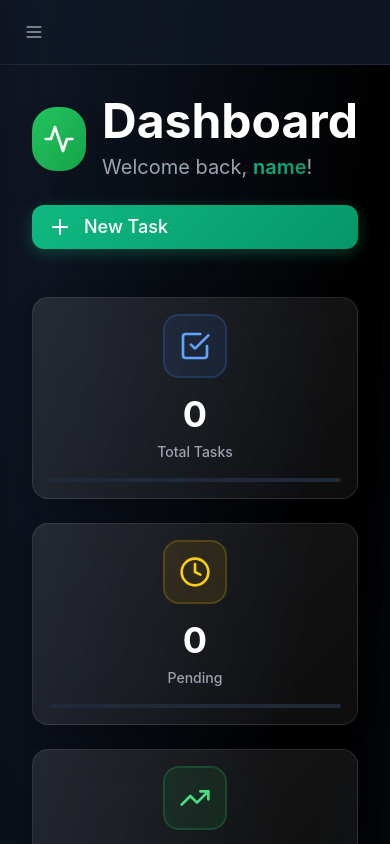
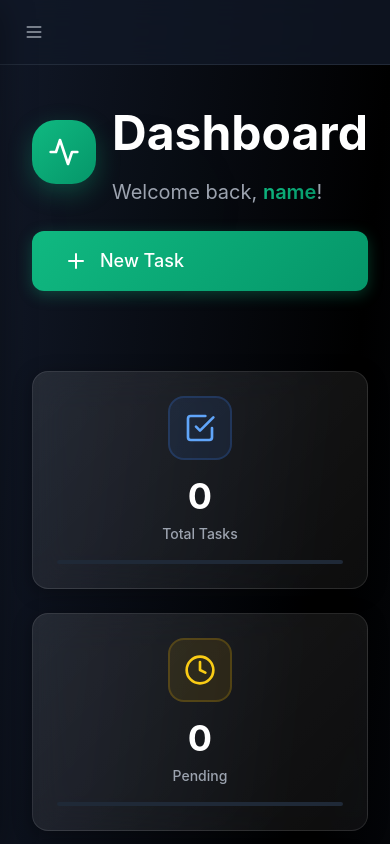
Before and after one commit to yashkumarsingh-dev/taskmanagment, a React (Create React App) app in the folder frontend/: page /dashboard in a window 390 px wide. Shown: the top 844 px of the page. Built offline with nearby package versions, Linux system fonts and the light colour scheme; sample sign-in values are in the browser's storage; the HTML template or start-up script is replaced by a standard one.

Commit message:
Fix dashboard layout with custom CSS grid system and responsive design

```diff
--- a/frontend/src/index.css
+++ b/frontend/src/index.css
@@ -16,9 +16,18 @@
   --border-glass: rgba(255, 255, 255, 0.1);
   --shadow-glass: 0 8px 32px 0 rgba(0, 0, 0, 0.37);
   --shadow-card: 0 4px 20px rgba(0, 0, 0, 0.3);
-  --gradient-primary: linear-gradient(135deg, #0a0a0a 0%, #111111 50%, #0a0a0a 100%);
+  --gradient-primary: linear-gradient(
+    135deg,
+    #0a0a0a 0%,
+    #111111 50%,
+    #0a0a0a 100%
+  );
   --gradient-accent: linear-gradient(135deg, #10b981 0%, #059669 100%);
-  --gradient-glass: linear-gradient(135deg, rgba(255, 255, 255, 0.1) 0%, rgba(255, 255, 255, 0.05) 100%);
+  --gradient-glass: linear-gradient(
+    135deg,
+    rgba(255, 255, 255, 0.1) 0%,
+    rgba(255, 255, 255, 0.05) 100%
+  );
 }
 
 /* Base Styles */
@@ -42,26 +51,46 @@ body {
 
 /* Animated Background */
 body::before {
-  content: '';
+  content: "";
   position: fixed;
   top: 0;
   left: 0;
   width: 100%;
   height: 100%;
-  background:
-    radial-gradient(circle at 20% 80%, rgba(16, 185, 129, 0.1) 0%, transparent 50%),
-    radial-gradient(circle at 80% 20%, rgba(59, 130, 246, 0.1) 0%, transparent 50%),
-    radial-gradient(circle at 40% 40%, rgba(139, 92, 246, 0.05) 0%, transparent 50%);
+  background: radial-gradient(
+      circle at 20% 80%,
+      rgba(16, 185, 129, 0.1) 0%,
+      transparent 50%
+    ),
+    radial-gradient(
+      circle at 80% 20%,
+      rgba(59, 130, 246, 0.1) 0%,
+      transparent 50%
+    ),
+    radial-gradient(
+      circle at 40% 40%,
+      rgba(139, 92, 246, 0.05) 0%,
+      transparent 50%
+    );
   pointer-events: none;
   z-index: -1;
   animation: backgroundShift 20s ease-in-out infinite;
 }
 
 @keyframes backgroundShift {
-  0%, 100% { transform: translate(0, 0) scale(1); }
-  25% { transform: translate(-10px, -10px) scale(1.05); }
-  50% { transform: translate(10px, -5px) scale(1.02); }
-  75% { transform: translate(-5px, 10px) scale(1.03); }
+  0%,
+  100% {
+    transform: translate(0, 0) scale(1);
+  }
+  25% {
+    transform: translate(-10px, -10px) scale(1.05);
+  }
+  50% {
+    transform: translate(10px, -5px) scale(1.02);
+  }
+  75% {
+    transform: translate(-5px, 10px) scale(1.03);
+  }
 }
 
 /* Glassmorphism Components */
@@ -76,13 +105,18 @@ body::before {
 }
 
 .glass::before {
-  content: '';
+  content: "";
   position: absolute;
   top: 0;
   left: -100%;
   width: 100%;
   height: 100%;
-  background: linear-gradient(90deg, transparent, rgba(255, 255, 255, 0.1), transparent);
+  background: linear-gradient(
+    90deg,
+    transparent,
+    rgba(255, 255, 255, 0.1),
+    transparent
+  );
   transition: left 0.5s;
 }
 
@@ -148,7 +182,8 @@ body::before {
 }
 
 @keyframes pulse {
-  0%, 100% {
+  0%,
+  100% {
     opacity: 1;
     transform: scale(1);
   }
@@ -168,7 +203,8 @@ body::before {
 }
 
 @keyframes float {
-  0%, 100% {
+  0%,
+  100% {
     transform: translateY(0px);
   }
   50% {
@@ -214,13 +250,18 @@ body::before {
 }
 
 .btn-primary::before {
-  content: '';
+  content: "";
   position: absolute;
   top: 0;
   left: -100%;
   width: 100%;
   height: 100%;
-  background: linear-gradient(90deg, transparent, rgba(255, 255, 255, 0.2), transparent);
+  background: linear-gradient(
+    90deg,
+    transparent,
+    rgba(255, 255, 255, 0.2),
+    transparent
+  );
   transition: left 0.5s;
 }
 
@@ -267,13 +308,18 @@ body::before {
 }
 
 .card::before {
-  content: '';
+  content: "";
   position: absolute;
   top: 0;
   left: 0;
   right: 0;
   height: 1px;
-  background: linear-gradient(90deg, transparent, rgba(16, 185, 129, 0.5), transparent);
+  background: linear-gradient(
+    90deg,
+    transparent,
+    rgba(16, 185, 129, 0.5),
+    transparent
+  );
   opacity: 0;
   transition: opacity 0.3s;
 }
@@ -325,13 +371,18 @@ body::before {
 }
 
 .sidebar::before {
-  content: '';
+  content: "";
   position: absolute;
   top: 0;
   right: 0;
   width: 1px;
   height: 100%;
-  background: linear-gradient(180deg, transparent, rgba(16, 185, 129, 0.3), transparent);
+  background: linear-gradient(
+    180deg,
+    transparent,
+    rgba(16, 185, 129, 0.3),
+    transparent
+  );
 }
 
 .sidebar-item {
@@ -343,13 +394,18 @@ body::before {
 }
 
 .sidebar-item::before {
-  content: '';
+  content: "";
   position: absolute;
   top: 0;
   left: -100%;
   width: 100%;
   height: 100%;
-  background: linear-gradient(90deg, transparent, rgba(16, 185, 129, 0.1), transparent);
+  background: linear-gradient(
+    90deg,
+    transparent,
+    rgba(16, 185, 129, 0.1),
+    transparent
+  );
   transition: left 0.3s;
 }
 
@@ -500,7 +556,7 @@ body::before {
 .border-gradient {
   border: 1px solid transparent;
   background: linear-gradient(var(--bg-glass), var(--bg-glass)) padding-box,
-              var(--gradient-accent) border-box;
+    var(--gradient-accent) border-box;
 }
 
 /* Enhanced hover effects for interactive elements */
@@ -527,3 +583,204 @@ body::before {
 .floating-slow {
   animation: float 8s ease-in-out infinite;
 }
+
+/* Custom Grid Layout Classes */
+.max-w-7xl {
+  max-width: 80rem;
+}
+
+/* Enhanced Layout Classes */
+.dashboard-container {
+  display: grid;
+  grid-template-columns: 1fr;
+  gap: 2rem;
+  padding: 2rem;
+  max-width: 80rem;
+  margin: 0 auto;
+}
+
+@media (min-width: 1280px) {
+  .dashboard-container {
+    grid-template-columns: 2fr 1fr;
+    gap: 2rem;
+  }
+}
+
+/* Stats Grid */
+.stats-grid {
+  display: grid;
+  grid-template-columns: repeat(auto-fit, minmax(200px, 1fr));
+  gap: 1.5rem;
+  margin-bottom: 2rem;
+}
+
+@media (min-width: 640px) {
+  .stats-grid {
+    grid-template-columns: repeat(2, 1fr);
+  }
+}
+
+@media (min-width: 1024px) {
+  .stats-grid {
+    grid-template-columns: repeat(3, 1fr);
+  }
+}
+
+@media (min-width: 1280px) {
+  .stats-grid {
+    grid-template-columns: repeat(6, 1fr);
+  }
+}
+
+/* Main Content Grid */
+.main-content-grid {
+  display: grid;
+  grid-template-columns: 1fr;
+  gap: 2rem;
+}
+
+@media (min-width: 1280px) {
+  .main-content-grid {
+    grid-template-columns: 2fr 1fr;
+    gap: 2rem;
+  }
+}
+
+/* Enhanced Card Variations */
+.card-stats {
+  @apply rounded-2xl p-6 transition-all duration-500 ease-in-out;
+  background: var(--gradient-glass);
+  backdrop-filter: blur(20px);
+  border: 1px solid var(--border-glass);
+  box-shadow: var(--shadow-card);
+  position: relative;
+  overflow: hidden;
+  display: flex;
+  flex-direction: column;
+  align-items: center;
+  text-align: center;
+  gap: 1rem;
+}
+
+.card-main {
+  @apply rounded-2xl p-8 transition-all duration-500 ease-in-out;
+  background: var(--gradient-glass);
+  backdrop-filter: blur(20px);
+  border: 1px solid var(--border-glass);
+  box-shadow: var(--shadow-card);
+  position: relative;
+  overflow: hidden;
+  height: 100%;
+}
+
+.card-sidebar {
+  @apply rounded-2xl p-6 transition-all duration-500 ease-in-out;
+  background: var(--gradient-glass);
+  backdrop-filter: blur(20px);
+  border: 1px solid var(--border-glass);
+  box-shadow: var(--shadow-card);
+  position: relative;
+  overflow: hidden;
+}
+
+/* Enhanced Header Styles */
+.dashboard-header {
+  display: flex;
+  flex-direction: column;
+  gap: 1.5rem;
+  margin-bottom: 3rem;
+}
+
+@media (min-width: 1024px) {
+  .dashboard-header {
+    flex-direction: row;
+    align-items: center;
+    justify-content: space-between;
+  }
+}
+
+.header-content {
+  display: flex;
+  align-items: center;
+  gap: 1rem;
+}
+
+.header-icon {
+  width: 4rem;
+  height: 4rem;
+  border-radius: 1.5rem;
+  background: linear-gradient(135deg, #10b981 0%, #059669 100%);
+  display: flex;
+  align-items: center;
+  justify-content: center;
+  box-shadow: 0 8px 25px rgba(16, 185, 129, 0.3);
+}
+
+.header-text h1 {
+  font-size: 3rem;
+  font-weight: 700;
+  color: white;
+  margin-bottom: 0.5rem;
+}
+
+.header-text p {
+  font-size: 1.25rem;
+  color: #9ca3af;
+}
+
+/* Enhanced Button Variations */
+.btn-large {
+  @apply px-8 py-4 text-lg font-medium transition-all duration-300 ease-in-out;
+  background: var(--gradient-accent);
+  color: white;
+  box-shadow: 0 4px 15px rgba(16, 185, 129, 0.3);
+  border: none;
+  position: relative;
+  overflow: hidden;
+  transform: translateZ(0);
+  border-radius: 0.75rem;
+}
+
+.btn-large:hover {
+  transform: translateY(-3px) scale(1.02);
+  box-shadow: 0 12px 30px rgba(16, 185, 129, 0.4);
+  background: linear-gradient(135deg, #059669 0%, #10b981 100%);
+}
+
+/* Enhanced Empty State */
+.empty-state {
+  text-align: center;
+  padding: 5rem 2rem;
+}
+
+.empty-state-icon {
+  width: 8rem;
+  height: 8rem;
+  margin: 0 auto 2rem;
+  border-radius: 1.5rem;
+  background: linear-gradient(
+    135deg,
+    rgba(31, 41, 55, 0.5) 0%,
+    rgba(55, 65, 81, 0.5) 100%
+  );
+  display: flex;
+  align-items: center;
+  justify-content: center;
+  animation: float 6s ease-in-out infinite;
+}
+
+.empty-state h3 {
+  font-size: 1.5rem;
+  font-weight: 600;
+  color: #d1d5db;
+  margin-bottom: 1rem;
+}
+
+.empty-state p {
+  font-size: 1.125rem;
+  color: #9ca3af;
+  margin-bottom: 2.5rem;
+  max-width: 28rem;
+  margin-left: auto;
+  margin-right: auto;
+}
--- a/frontend/src/pages/Dashboard.js
+++ b/frontend/src/pages/Dashboard.js
@@ -115,20 +115,16 @@ const Dashboard = () => {
         <div className="absolute bottom-1/4 left-1/4 w-20 h-20 bg-red-500/5 rounded-full blur-2xl floating-delayed"></div>
       </div>
 
-      <div className="relative z-10 p-8 max-w-7xl mx-auto">
+      <div className="relative z-10 dashboard-container">
         {/* Enhanced Header */}
-        <div className="mb-12 fade-in">
-          <div className="flex flex-col lg:flex-row lg:items-center lg:justify-between gap-6">
-            <div className="space-y-4">
-              <div className="flex items-center space-x-4">
-                <div className="w-16 h-16 rounded-3xl bg-gradient-to-br from-green-500 to-green-600 flex items-center justify-center shadow-2xl">
+        <div className="dashboard-header fade-in">
+          <div className="header-content">
+            <div className="header-icon">
               <Activity className="w-8 h-8 text-white" />
             </div>
-                <div>
-                  <h1 className="text-5xl font-bold text-white mb-2">
-                    Dashboard
-                  </h1>
-                  <p className="text-xl text-gray-400">
+            <div className="header-text">
+              <h1>Dashboard</h1>
+              <p>
                 Welcome back,{" "}
                 <span className="text-gradient font-semibold">
                   {user?.email?.split("@")[0] || "User"}
@@ -137,26 +133,23 @@ const Dashboard = () => {
               </p>
             </div>
           </div>
-            </div>
           <Link
             to="/tasks/new"
-              className="btn-primary flex items-center space-x-3 group px-8 py-4 text-lg">
+            className="btn-large flex items-center space-x-3 group">
             <Plus className="w-6 h-6 group-hover:rotate-90 transition-transform duration-300" />
             <span>New Task</span>
           </Link>
         </div>
-        </div>
 
         {/* Enhanced Stats Grid */}
-        <div className="grid grid-cols-1 sm:grid-cols-2 lg:grid-cols-3 xl:grid-cols-6 gap-6 mb-12">
+        <div className="stats-grid">
           {stats.map((stat, index) => {
             const Icon = stat.icon;
             return (
               <div
                 key={stat.title}
-                className={`card glass-hover fade-in-up group`}
+                className="card-stats glass-hover fade-in-up group"
                 style={{ animationDelay: `${index * 0.1}s` }}>
-                <div className="flex flex-col items-center text-center space-y-4">
                 <div
                   className={`w-16 h-16 rounded-2xl flex items-center justify-center ${stat.bgColor} ${stat.borderColor} border-2 group-hover:scale-110 transition-transform duration-300`}
                   style={{
@@ -182,17 +175,15 @@ const Dashboard = () => {
                     }}></div>
                 </div>
               </div>
-              </div>
             );
           })}
         </div>
 
         {/* Enhanced Main Content Grid */}
-        <div className="grid grid-cols-1 xl:grid-cols-3 gap-8">
+        <div className="main-content-grid">
           {/* Enhanced Recent Tasks Section - Takes 2 columns */}
-          <div className="xl:col-span-2">
           <div
-              className="card glass fade-in-up h-full"
+            className="card-main glass fade-in-up"
             style={{ animationDelay: "0.6s" }}>
             <div className="flex items-center justify-between mb-8">
               <div className="flex items-center space-x-4">
@@ -215,24 +206,21 @@ const Dashboard = () => {
             </div>
 
             {/* Enhanced Empty State */}
-              <div className="text-center py-20">
-                <div className="w-32 h-32 mx-auto mb-8 rounded-3xl bg-gradient-to-br from-gray-800/50 to-gray-700/50 flex items-center justify-center floating">
+            <div className="empty-state">
+              <div className="empty-state-icon">
                 <CheckSquare className="w-16 h-16 text-gray-400" />
               </div>
-                <h3 className="text-2xl font-semibold text-gray-300 mb-4">
-                  No tasks found
-                </h3>
-                <p className="text-gray-400 mb-10 max-w-md mx-auto text-lg">
+              <h3>No tasks found</h3>
+              <p>
                 Get started by creating your first task and begin organizing
                 your workflow
               </p>
               <Link
                 to="/tasks/new"
-                  className="btn-primary inline-flex items-center space-x-3 group px-8 py-4 text-lg">
+                className="btn-large inline-flex items-center space-x-3 group">
                 <Plus className="w-6 h-6 group-hover:rotate-90 transition-transform duration-300" />
                 <span>Create Task</span>
               </Link>
-              </div>
             </div>
           </div>
 
@@ -240,7 +228,7 @@ const Dashboard = () => {
           <div className="space-y-8">
             {/* Enhanced Quick Actions */}
             <div
-              className="card glass-hover fade-in-up"
+              className="card-sidebar glass-hover fade-in-up"
               style={{ animationDelay: "0.7s" }}>
               <div className="flex items-center space-x-3 mb-6">
                 <div className="w-10 h-10 rounded-xl bg-gradient-to-br from-purple-500 to-purple-600 flex items-center justify-center">
@@ -278,7 +266,7 @@ const Dashboard = () => {
 
             {/* Enhanced System Status */}
             <div
-              className="card glass-hover fade-in-up"
+              className="card-sidebar glass-hover fade-in-up"
               style={{ animationDelay: "0.8s" }}>
               <div className="flex items-center space-x-3 mb-6">
                 <div className="w-10 h-10 rounded-xl bg-gradient-to-br from-green-500 to-green-600 flex items-center justify-center">
```
Lines whose indentation alone changed are shown as unchanged.
